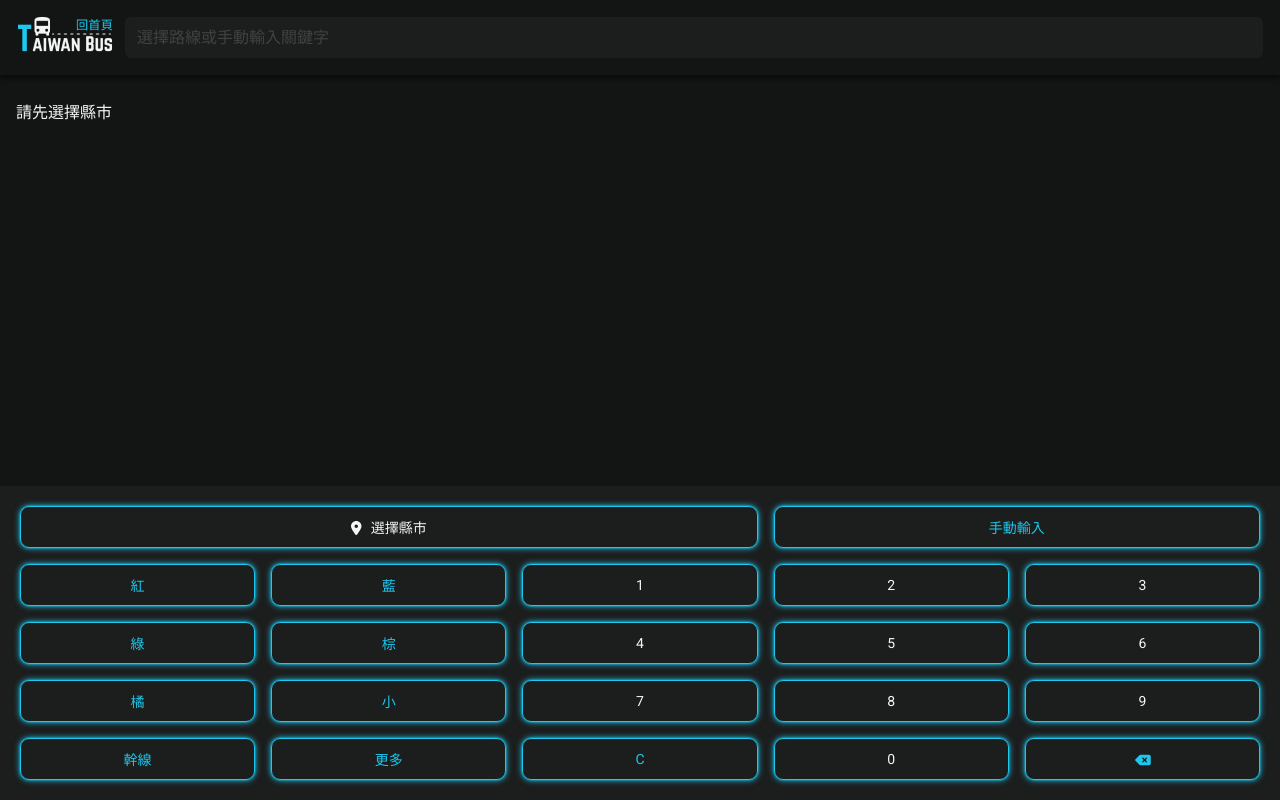
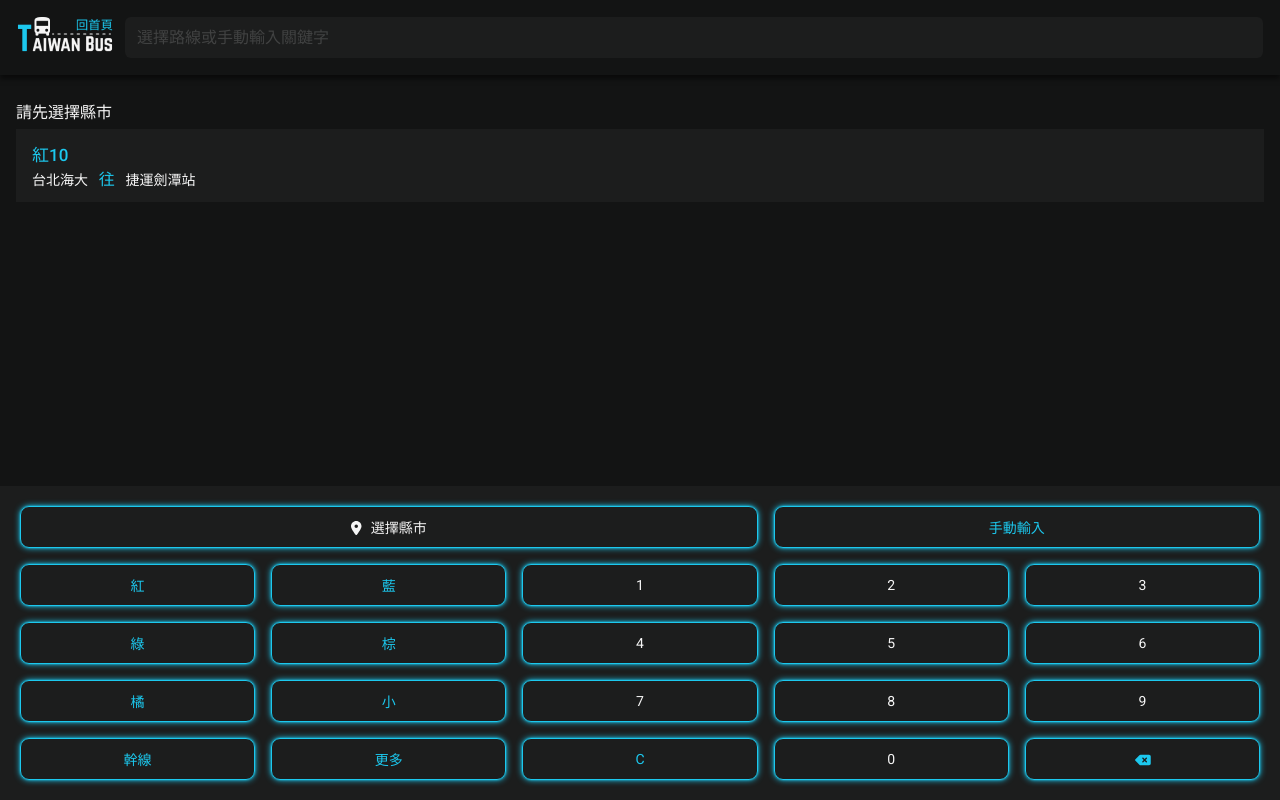
Before and after one commit to throuz/taiwan-bus-dynamic-inquiry-service, a Vue app: page /inquire-bus in a window 1280 px wide. Built offline with nearby package versions, Linux system fonts and the light colour scheme.

Commit message:
Complete BusList UI & Fix inquire-bus page scroll

```diff
--- a/src/App.vue
+++ b/src/App.vue
@@ -3,7 +3,7 @@
 </template>
 
 <style>
-@import url("https://fonts.googleapis.com/css2?family=Noto+Sans+TC:wght@400;500&family=Roboto&display=swap");
+@import url("https://fonts.googleapis.com/css2?family=Noto+Sans+TC:wght@400;500&family=Roboto:wght@400;500&display=swap");
 
 body {
   margin: 0;
@@ -13,7 +13,7 @@ body {
   color: #f5f5f5;
 }
 .font-roboto {
-  font-family: "Roboto";
+  font-family: "Roboto", sans-serif;
 }
 .blue {
   color: #1cc8ee;
--- /dev/null
+++ b/src/components/BusList.vue
@@ -0,0 +1,42 @@
+<script setup>
+import { computed } from 'vue';
+import { useStore } from 'vuex';
+
+const store = useStore();
+const searchCounty = computed(() => store.getters.searchCounty);
+</script>
+
+<template>
+  <div class="bus-list">
+    <div class="county-name">{{ searchCounty ? searchCounty : '請先選擇縣市' }}</div>
+    <div class="route-wrap">
+      <div class="route-name font-roboto">紅10</div>
+      <div class="route-describe">
+        <span class="text">台北海大</span>
+        &nbsp;&nbsp;往&nbsp;&nbsp;
+        <span class="text">捷運劍潭站</span>
+      </div>
+    </div>
+  </div>
+</template>
+
+<style scoped>
+.county-name {
+  margin-bottom: 6px;
+}
+.route-wrap {
+  padding: 12px 16px;
+  color: #1cc8ee;
+}
+.route-wrap:nth-child(even) {
+  background: #1c1d1d;
+}
+.route-name {
+  font-weight: 500;
+  font-size: 17px;
+}
+.text {
+  color: #f5f5f5;
+  font-size: 14px;
+}
+</style>
--- a/src/components/KeyboardWrap.vue
+++ b/src/components/KeyboardWrap.vue
@@ -43,7 +43,7 @@ const dragEnd = () => {
 
 <style scoped>
 .keyboard {
-  position: absolute;
+  position: fixed;
   padding: 20px;
   left: 0;
   right: 0;
--- a/src/components/Navbar.vue
+++ b/src/components/Navbar.vue
@@ -37,7 +37,7 @@ const updateSearch = (e) => {
 
 <style scoped>
 .navbar {
-  position: absolute;
+  position: fixed;
   left: 0;
   top: 0;
   width: 100%;
--- a/src/views/InquireBus.vue
+++ b/src/views/InquireBus.vue
@@ -2,6 +2,7 @@
 import { ref, provide, onUnmounted } from 'vue';
 import { useStore } from 'vuex';
 import Navbar from "../components/Navbar.vue";
+import BusList from "../components/BusList.vue";
 import KeyboardWrap from "../components/KeyboardWrap.vue";
 
 const store = useStore();
@@ -18,7 +19,7 @@ onUnmounted(() => {
 <template>
   <div class="inquire-bus">
     <Navbar />
-    <span>請先選擇縣市</span>
+    <BusList />
     <KeyboardWrap />
   </div>
 </template>
@@ -27,9 +28,9 @@ onUnmounted(() => {
 .inquire-bus {
   position: relative;
   height: 100vh;
-  padding: 99px 16px 0 16px;
+  padding: 99px 16px 24px 16px;
   background: #131414;
   box-sizing: border-box;
-  overflow: hidden;
+  overflow: scroll;
 }
 </style>
```
